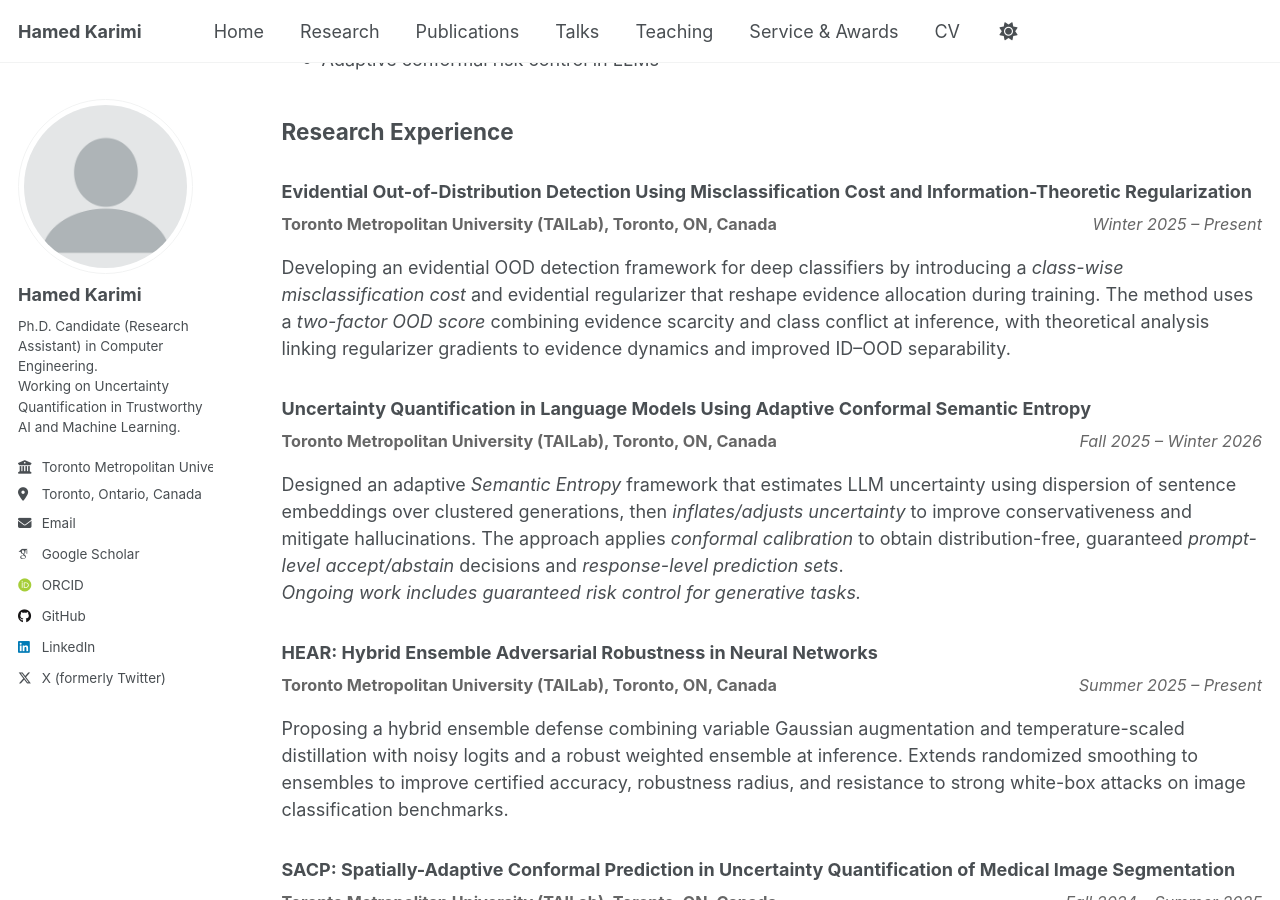
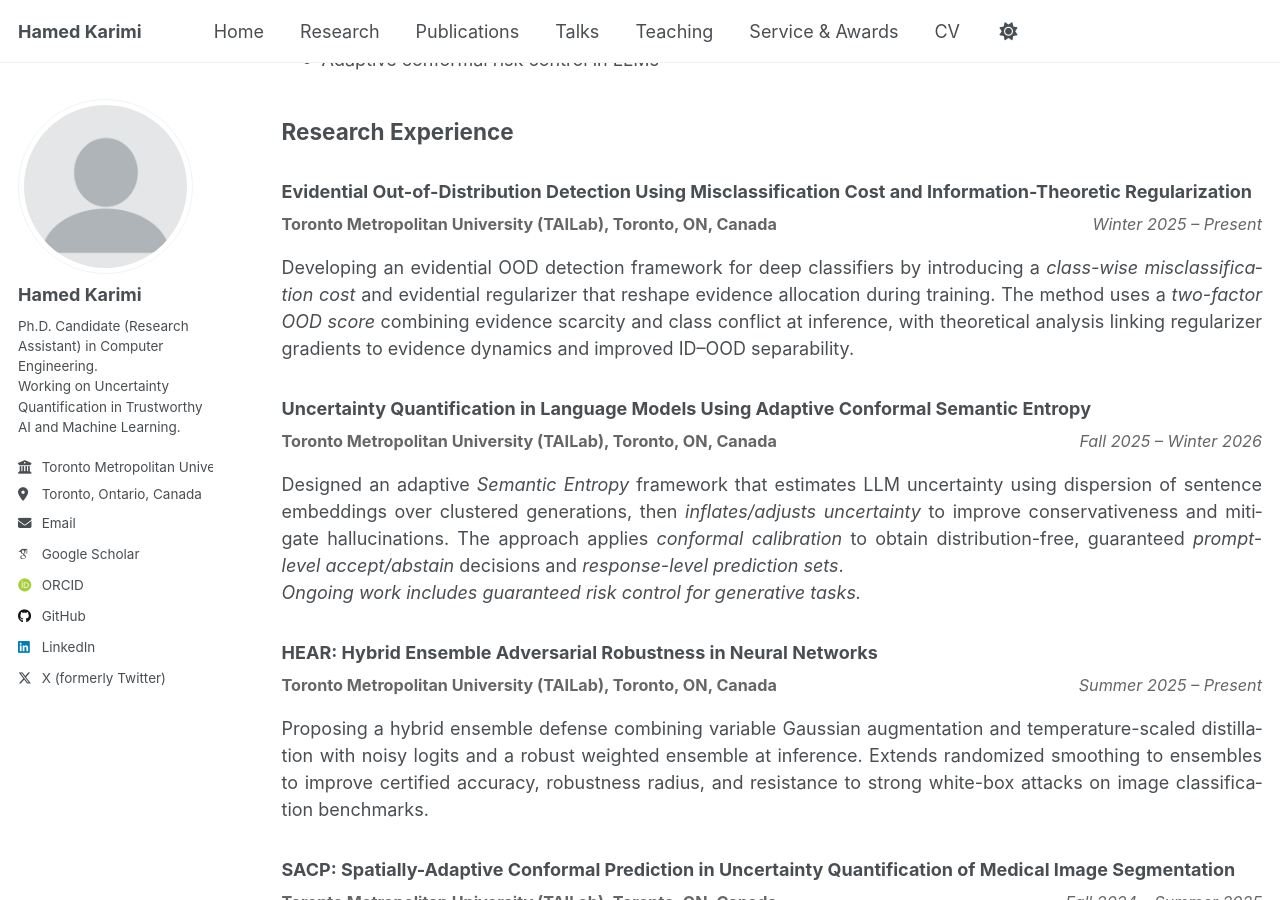
Before and after one commit to hamedmx/hamedmx.github.io, a Jekyll site: the page built from _pages/research.md, in a window 1280 px wide and 900 px high, scrolled down 624 px. Built offline with Jekyll 4.4.1, drawn with Linux system fonts in a browser that asks for light colours; some web fonts are replaced; a script that is not in the unit is left out.

Commit message:
Update research.md

```diff
--- a/_pages/research.md
+++ b/_pages/research.md
@@ -29,8 +29,9 @@ My research focuses on <i>trustworthy AI and machine learning</i> with an emphas
   <span class="when"><em>Winter 2025 – Present</em></span>
 </div>
 
+<p class="justify-text">
 Developing an evidential OOD detection framework for deep classifiers by introducing a <i>class-wise misclassification cost</i> and evidential regularizer that reshape evidence allocation during training. The method uses a <i>two-factor OOD score</i> combining evidence scarcity and class conflict at inference, with theoretical analysis linking regularizer gradients to evidence dynamics and improved ID–OOD separability.
-
+</p>
 
 ### Uncertainty Quantification in Language Models Using Adaptive Conformal Semantic Entropy
 <div class="cv-meta">
@@ -38,8 +39,9 @@ Developing an evidential OOD detection framework for deep classifiers by introdu
   <span class="when"><em>Fall 2025 – Winter 2026</em></span>
 </div>
 
+<p class="justify-text">
 Designed an adaptive <i>Semantic Entropy</i> framework that estimates LLM uncertainty using dispersion of sentence embeddings over clustered generations, then <i>inflates/adjusts uncertainty</i> to improve conservativeness and mitigate hallucinations. The approach applies <i>conformal calibration</i> to obtain distribution-free, guaranteed <i>prompt-level accept/abstain</i> decisions and <i>response-level prediction sets</i>.<br><i>Ongoing work includes guaranteed risk control for generative tasks.</i>
-
+</p>
 
 ### HEAR: Hybrid Ensemble Adversarial Robustness in Neural Networks
 <div class="cv-meta">
@@ -47,17 +49,19 @@ Designed an adaptive <i>Semantic Entropy</i> framework that estimates LLM uncert
   <span class="when"><em>Summer 2025 – Present</em></span>
 </div>
 
+<p class="justify-text">
 Proposing a hybrid ensemble defense combining variable Gaussian augmentation and temperature-scaled distillation with noisy logits and a robust weighted ensemble at inference. Extends randomized smoothing to ensembles to improve certified accuracy, robustness radius, and resistance to strong white-box attacks on image classification benchmarks.
-
+</p>
 
 ### SACP: Spatially-Adaptive Conformal Prediction in Uncertainty Quantification of Medical Image Segmentation
 <div class="cv-meta">
   <span class="where"><strong>Toronto Metropolitan University (TAILab), Toronto, ON, Canada</strong></span>
   <span class="when"><em>Fall 2024 – Summer 2025</em></span>
 </div>
-<div class="justify-text">
+
+<p class="justify-text">
 Developed a spatially-adaptive conformal prediction framework for medical image segmentation that augments standard CP with class-conditional calibration and distance-weighted nonconformity scores. Produces anatomically informed prediction sets that expand near critical tumor–vessel interfaces while preserving finite-sample coverage guarantees across multi-centre pancreatic tumor datasets.
-</div>
+</p>
 
 ### Model Uncertainty Quantification in Deep Neural Networks Using Evidential Properties and Conformal Prediction
 <div class="cv-meta">
@@ -74,60 +78,67 @@ Designed conformal nonconformity scores that incorporate evidential and informat
   <span class="where"><strong>Toronto Metropolitan University (TAILab), Toronto, ON, Canada</strong></span>
   <span class="when"><em>Winter 2024</em></span>
 </div>
-<div class="justify-text">
+
+<p class="justify-text">
 Proposed a two-phase training method: train architecturally diversified models individually, then train the ensemble with a diversity-promoting loss. Combined with noise injection at inference, this improves resistance to adversarial attacks while maintaining reasonable accuracy.
-</div>
+</p>
 
 ### Quantifying Deep Learning Model Uncertainty in Conformal Prediction
 <div class="cv-meta">
   <span class="where"><strong>Toronto Metropolitan University (TAILab), Toronto, ON, Canada</strong></span>
   <span class="when"><em>Spring – Summer 2023</em></span>
 </div>
-<div class="justify-text">
+
+<p class="justify-text">
 Proposed a probabilistic approach to quantify model uncertainty derived from conformal prediction sets and provided certified bounds for the computed uncertainty, enabling comparisons between CP-based uncertainty and other uncertainty quantification methods.
-</div>
+</p>
 
 ### Evidence-based Model Predictive Confidence in Deep Classifiers
 <div class="cv-meta">
   <span class="where"><strong>Toronto Metropolitan University (TAILab), Toronto, ON, Canada</strong></span>
   <span class="when"><em>Winter 2021 – 2022</em></span>
 </div>
-<div class="justify-text">
+
+<p class="justify-text">
 Developed a method grounded in Dempster–Shafer theory of evidence and Subjective Logic to quantify predictive confidence by separating uncertainty due to ambiguous/conflicting information from uncertainty due to lack of sufficient information.
-</div>
+</p>
 
 ### Ontology Alignment Using Word/Sentence Embedding Methods (M.Sc. Thesis)
 <div class="cv-meta">
   <span class="where"><strong>University of Tehran, Tehran, Iran</strong></span>
   <span class="when"><em>Winter 2019 – Summer 2020</em></span>
 </div>
-<div class="justify-text">
+
+<p class="justify-text">
 Proposed an approach to discover valid mappings between biomedical ontologies using Word2Vec-based representations and semantic similarity (Maximum Matching), combined with retrofitting using WordNet to improve alignment quality.
-</div>
+</p>
 
 ### A Learning-based Approach for Ontology Alignment Using Inductive Logic Programming (ILP)
 <div class="cv-meta">
   <span class="where"><strong>University of Tehran, Tehran, Iran</strong></span>
   <span class="when"><em>Fall 2017 – 2018</em></span>
 </div>
-<div class="justify-text">
+
+<p class="justify-text">
 Developed an ontology mapping method based on Inductive Logic Programming (ILP): interpret OWL ontologies into first-order logic predicates, then apply inductive reasoning with background knowledge to discover hidden rules and propose valid alignments via structural similarities.
-</div>
+</p>
 
 ### Implementing YAD: An Inductive Logic Programming Tool
 <div class="cv-meta">
   <span class="where"><strong>University of Tehran, Tehran, Iran</strong></span>
   <span class="when"><em>Summer 2018</em></span>
 </div>
-<div class="justify-text">
+
+<p class="justify-text">
 Implemented an ILP tool for multidimensional and multi-tabular learning using first-order logic representations of positive/negative examples to discover rules and relations.
-</div>
+</p>
 
 ### Reinforcement Learning Approach in Multi-Agent Systems Based on Cooperation (B.Sc. Final Project)
 <div class="cv-meta">
   <span class="where"><strong>Shahid Beheshti University, Tehran, Iran</strong></span>
   <span class="when"><em>Summer 2016</em></span>
 </div>
-<div class="justify-text">
+
+<p class="justify-text">
 Studied cooperative multi-agent reinforcement learning and proposed an RL-based approach in the problem space (beyond the optimal point), analyzing performance and efficiency tradeoffs.
-</div>
+</p>
```
